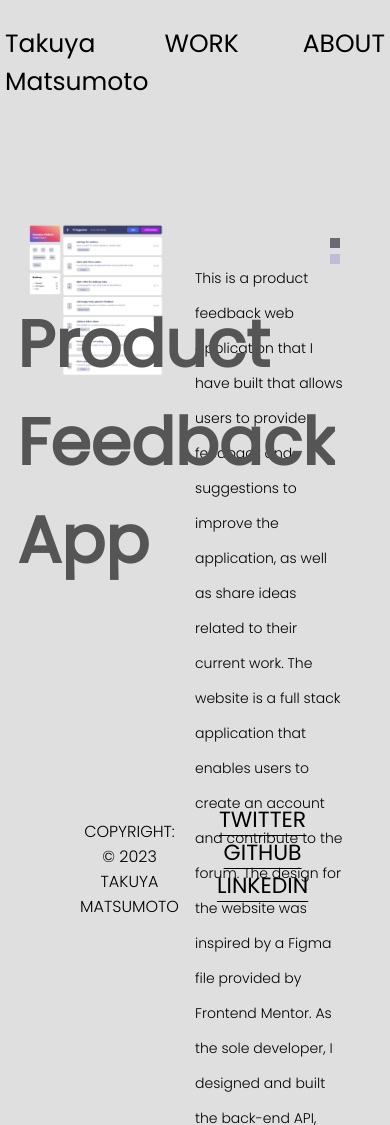
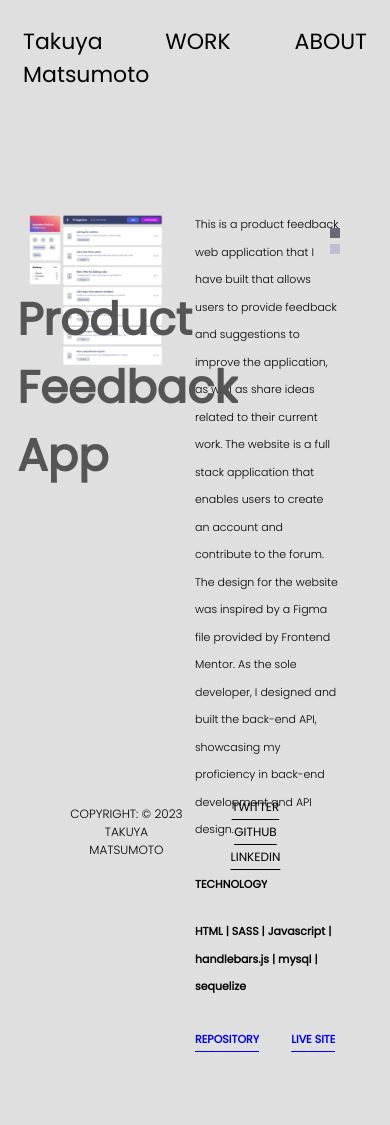
Before and after one commit to TakuyaMats/Takuya-Portfolio, a plain HTML site: page assets/content/project.html in a window 390 px wide. Shown: the top 1125 px of the page. After the commit the page ends 1084 px from the top, so only its background shows below. Drawn offline with Linux system fonts and the light colour scheme.

Commit message:
got the homepage tablet view done

```diff
--- a/assets/content/about.html
+++ b/assets/content/about.html
@@ -7,6 +7,7 @@
     <link rel="preconnect" href="https://fonts.googleapis.com">
     <link rel="preconnect" href="https://fonts.gstatic.com" crossorigin>
     <link href="https://fonts.googleapis.com/css2?family=Jost:wght@400;600;700&family=Poppins:wght@200;300;400&display=swap" rel="stylesheet">
+    <link rel="icon" type="image/x-icon" href="../images/favicon.png">
     <link rel="stylesheet" href="../css/about.css">
     <title>Takuya Matsumoto</title>
 </head>
--- a/assets/content/project.html
+++ b/assets/content/project.html
@@ -7,6 +7,7 @@
     <link rel="preconnect" href="https://fonts.googleapis.com">
     <link rel="preconnect" href="https://fonts.gstatic.com" crossorigin>
     <link href="https://fonts.googleapis.com/css2?family=Jost:wght@400;600;700&family=Poppins:wght@200;300;400&display=swap" rel="stylesheet">
+    <link rel="icon" type="image/x-icon" href="../images/favicon.png">
     <link rel="stylesheet" href="../css/project.css">
     <title>Takuya Matsumoto</title>
 </head>
@@ -50,7 +51,7 @@
                     </span>
                     <span class="technology vertical-part"><b>TECHNOLOGY</b></span>
                     <br>
-                    <span class="tech-stack vertical-part"><b>HTML | SASS | Javascript | handlebars.js | mysql | sequelize | express</b></span>
+                    <span class="tech-stack vertical-part"><b>HTML | SASS | Javascript | handlebars.js | mysql | sequelize</b></span>
                     <div class="link-container">
                         <span class="vertical-part"><b><a href="https://bit.ly/3mV71ql">REPOSITORY</a></b></span>
                         <span class="vertical-part"><b><a href="https://bit.ly/3L0adc7">LIVE SITE</a></b></span>
--- a/assets/css/about.css
+++ b/assets/css/about.css
@@ -235,3 +235,26 @@ footer {
     text-decoration-thickness: 1px;
     margin: 1em;
 }
+
+
+@media (max-width: 850px) {
+    .header-nav-list a {
+        text-decoration: none;
+        color: black;
+        font-size: 22px;
+        font-weight: 400;
+    }
+
+    .title {
+        font-size: 12px;
+    }
+
+    .social a {
+        color: black;
+        font-size: 12px;
+        font-weight: 400;
+        text-underline-offset: 8px;
+        text-decoration-thickness: 1px;
+        margin: 1em;
+    }
+}
--- a/assets/css/project.css
+++ b/assets/css/project.css
@@ -306,3 +306,54 @@ footer {
     text-decoration-thickness: 1px;
     margin: 1em;
 }
+
+@media (max-width: 850px) {
+    .header-nav-list a {
+        text-decoration: none;
+        color: black;
+        font-size: 22px;
+        font-weight: 400;
+    }
+
+    .item-description {
+        padding-right: 7%;
+    }
+
+    .title b {
+        font-size: 45px;
+    }
+
+    .item-description {
+        top: 0;
+    }
+
+    .space-paragraph b,
+    .paragraph b {
+        font-size: 11px;
+    }
+
+    .technology b {
+        font-size: 11px;
+    }
+
+    .tech-stack b {
+        font-size: 11px;
+    }
+
+    .link-container > span > b > a {
+        font-size: 11px;
+    }
+
+    .title {
+        font-size: 12px;
+    }
+
+    .social a {
+        color: black;
+        font-size: 12px;
+        font-weight: 400;
+        text-underline-offset: 8px;
+        text-decoration-thickness: 1px;
+        margin: 1em;
+    }
+}
--- a/assets/style.css
+++ b/assets/style.css
@@ -127,3 +127,46 @@ footer {
     text-decoration-thickness: 1px;
     margin: 1em;
 }
+
+@media (max-width: 850px) {
+    .header-nav-list a {
+        text-decoration: none;
+        color: black;
+        font-size: 22px;
+        font-weight: 400;
+    }
+
+    .content-container img {
+        height: 381px;
+    }
+
+    .content-info {
+        margin-right: 2em;
+    }
+
+    .content-info h2 {
+        font-size: 22px;
+    }
+
+    .content-info a {
+        font-size: 20px;
+    }
+
+    .content-info p {
+        font-size: 8px;
+        line-height: 15px;
+    }
+
+    .title {
+        font-size: 12px;
+    }
+
+    .social a {
+        color: black;
+        font-size: 12px;
+        font-weight: 400;
+        text-underline-offset: 8px;
+        text-decoration-thickness: 1px;
+        margin: 1em;
+    }
+}
```
